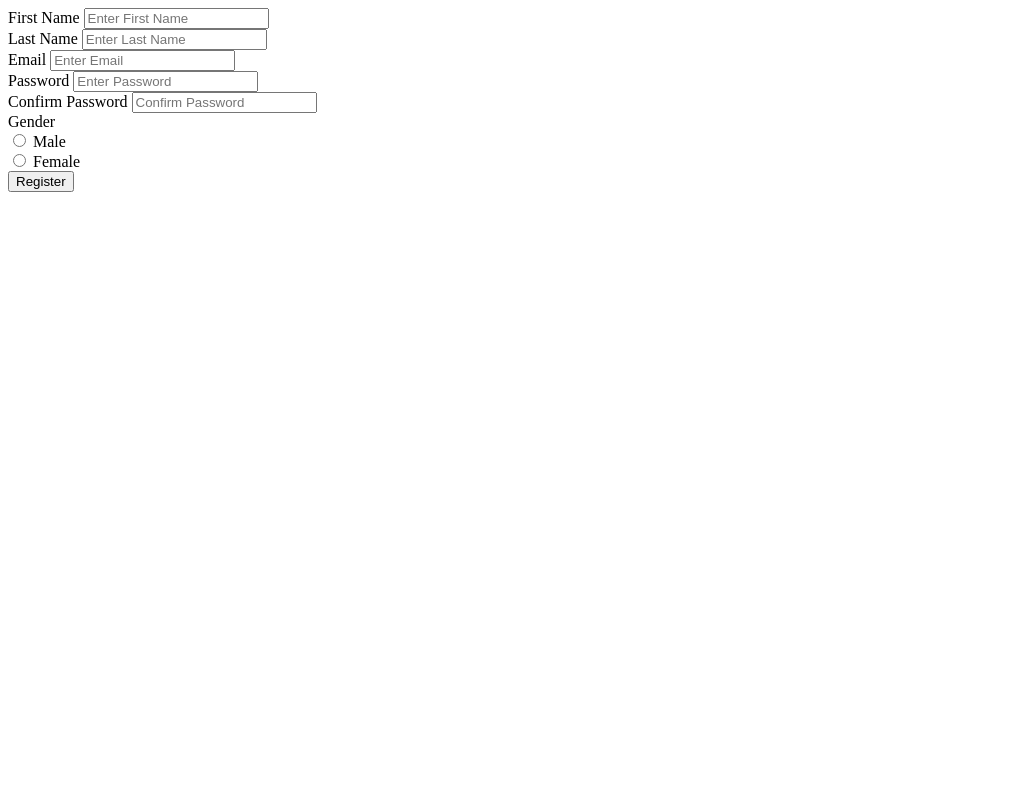
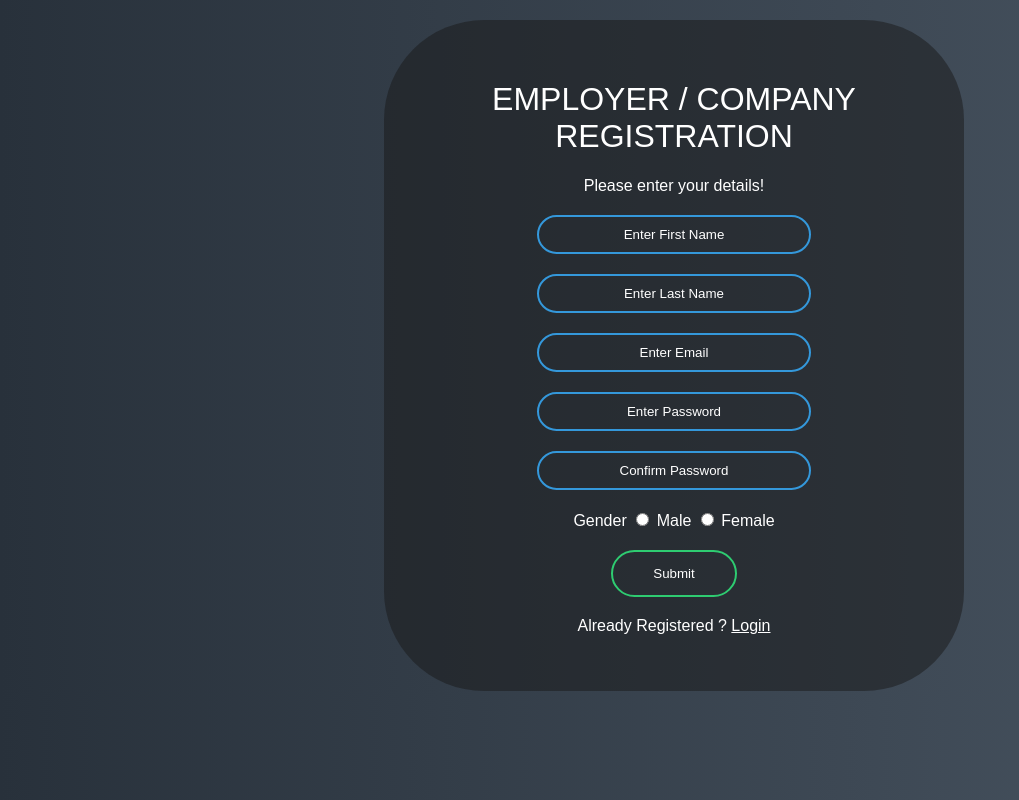
Before and after one commit to saumayg/job_portal, a Django app: page /employee/register in a window 1280 px wide. Shown: the whole page, without its empty margins (0-1019 px from the left). Run offline with Django 3.2, Linux system fonts and the light colour scheme; some libraries are stand-ins or nearby versions.

Commit message:
added employee and employer registration look

```diff
--- a/accounts/urls.py
+++ b/accounts/urls.py
@@ -9,8 +9,8 @@ from accounts.views import *
 app_name = "accounts"
 
 urlpatterns = [
-    path("employee/register", RegisterEmployeeView.as_view(), name="employee-register"),
-    path("employer/register", RegisterEmployerView.as_view(), name="employer-register"),
+    path("employee/register", RegisterEmployeeView.as_view(), name="employee_register"),
+    path("employer/register", RegisterEmployerView.as_view(), name="employer_register"),
     # path(
     #     "employee/profile/update",
     #     EditProfileView.as_view(),
--- a/templates/accounts/employee/register.html
+++ b/templates/accounts/employee/register.html
@@ -1,48 +1,127 @@
 <!DOCTYPE html>
+<!-- {% load static %} -->
 <html lang="en">
 <head>
     <meta charset="UTF-8">
     <meta name="viewport" content="width=device-width, initial-scale=1.0">
-    <title>Document</title>
+    <title>Candidate Registration</title>
+    <link href='https://maxcdn.bootstrapcdn.com/bootstrap/4.0.0/css/bootstrap.min.css'>
+    <script src='https://stackpath.bootstrapcdn.com/bootstrap/4.0.0/js/bootstrap.bundle.min.js'></script>
+    <link href='https://use.fontawesome.com/releases/v5.8.1/css/all.css'>
+    <script src='https://cdnjs.cloudflare.com/ajax/libs/jquery/3.2.1/jquery.min.js'></script>
+    <style>
+        ::placeholder{
+            color: white;
+        }
+
+        p{
+            color: white;
+        }
+
+        a{
+            color: white;
+        }
+
+        body {
+            margin: 0;
+            padding: 0;
+            font-family: sans-serif;
+            background: linear-gradient(to right, #28313B, #485461)
+
+        }
+
+        .box {
+            width: 500px;
+            padding: 40px;
+            /* position: absolute; */
+            position: relative;
+            top: 10%;
+            left: 30%;
+            background-color: rgba(25, 25, 25, 0.5);
+            text-align: center;
+            transition: 0.25s;
+            margin-top: 20px;
+            border-radius: 100px;
+        }
+
+        .box input[type="email"],
+        .box input[type="text"],
+        .box input[type="password"] {
+            border: 0;
+            background: none;
+            display: block;
+            margin: 20px auto;
+            text-align: center;
+            border: 2px solid #3498db;
+            padding: 10px 10px;
+            width: 250px;
+            outline: none;
+            color: white;
+            border-radius: 24px;
+            transition: 0.25s
+        }
+
+        .box h1 {
+            color: white;
+            text-transform: uppercase;
+            font-weight: 500
+        }
+
+        .text-muted{
+            color: white;
+        }
+
+        .box input[type="email"]:focus,
+        .box input[type="text"]:focus,
+        .box input[type="password"]:focus {
+            width: 300px;
+            border-color: #2ecc71
+        }
+
+        .box input[type="submit"] {
+            border: 0;
+            background: none;
+            display: block;
+            margin: 20px auto;
+            text-align: center;
+            border: 2px solid #2ecc71;
+            padding: 14px 40px;
+            outline: none;
+            color: white;
+            border-radius: 24px;
+            transition: 0.25s;
+            cursor: pointer
+        }
+
+        .box input[type="submit"]:hover {
+            background: #2ecc71
+        }
+
+        label{
+            color: white;
+        }
+    </style>
 </head>
 <body>
-    <form action="" method="post">
+    <div class="container">
+        <form action="" method="post" class="box">
+            <h1>Employer / Company Registration</h1>
+            <p class="text-muted">Please enter your details!</p>
             {% csrf_token %}
             {% for field in form %}
                 {% if field.name == 'gender' %}
-
-                <div class="form-group">
                     <label for="gender">Gender</label>
-                    <br>
-                    <div class="form-check form-check-inline">
-                        <input class="form-check-input" type="radio" name="gender" id="male gender"
-                               value="male">
+                    <input class="form-check-input" type="radio" name="gender" id="male gender" value="male">
                     <label class="form-check-label" for="male">Male</label>
-                    </div>
-                    <div class="form-check form-check-inline">
-                        <input class="form-check-input" type="radio" name="gender" id="female"
-                               value="female">
+                    <input class="form-check-input" type="radio" name="gender" id="female" value="female">
                     <label class="form-check-label" for="female">Female</label>
-                    </div>
-                </div>
-
                 {% else %}
-
-                <div class="form-group">
-                    <label for="id_{{ field.name }}">{{ field.label }}</label>
-                    <input type="{{ field.field.widget.input_type }}"
-                           class="form-control"
-                           name="{{ field.name }}"
-                           id="id_{{ field.name }}"
-                           placeholder="{{ field.field.widget.attrs.placeholder }}">
-                </div>
-
+                    <input type="{{ field.field.widget.input_type }}" class="form-control" name="{{ field.name }}" id="id_{{ field.name }}" placeholder="{{ field.field.widget.attrs.placeholder }}">
                 {% endif %}
             {% endfor %}
-        <div class="text-center">
-            <button type="submit" class="btn btn-outline-white-primary"><i class="fa fa-user-md"></i> Register
-            </button>
+            <input type="submit" value="Submit">
+            <p>Already Registered ? <a href="{% url 'accounts:login' %}">Login</a></p>
+        </form>
     </div>
-    </form>
 </body>
 </html>
--- a/templates/accounts/login.html
+++ b/templates/accounts/login.html
@@ -108,7 +108,7 @@
             {% endfor %}
             <input type="submit" name="" value="Login">
             <p>Don't have an account ?</p>
-            <p>Signup as :   <a href="#">Employer/Company</a>   |   <a href="#">Employee/Candidate</a></p>
+            <p>Signup as :   <a href="{% url 'accounts:employer_register' %}">Employer/Company</a>   |   <a href="{% url 'accounts:employee_register' %}">Employee/Candidate</a>   |   <a href="{%  url 'admin:index' %}">Admin</a></p>
         </form>
     </div>
 </body>
```
Also changed, not shown: templates/accounts/employer/register.html (+104 -23 lines), db.sqlite3. Lines whose indentation alone changed are shown as unchanged.
